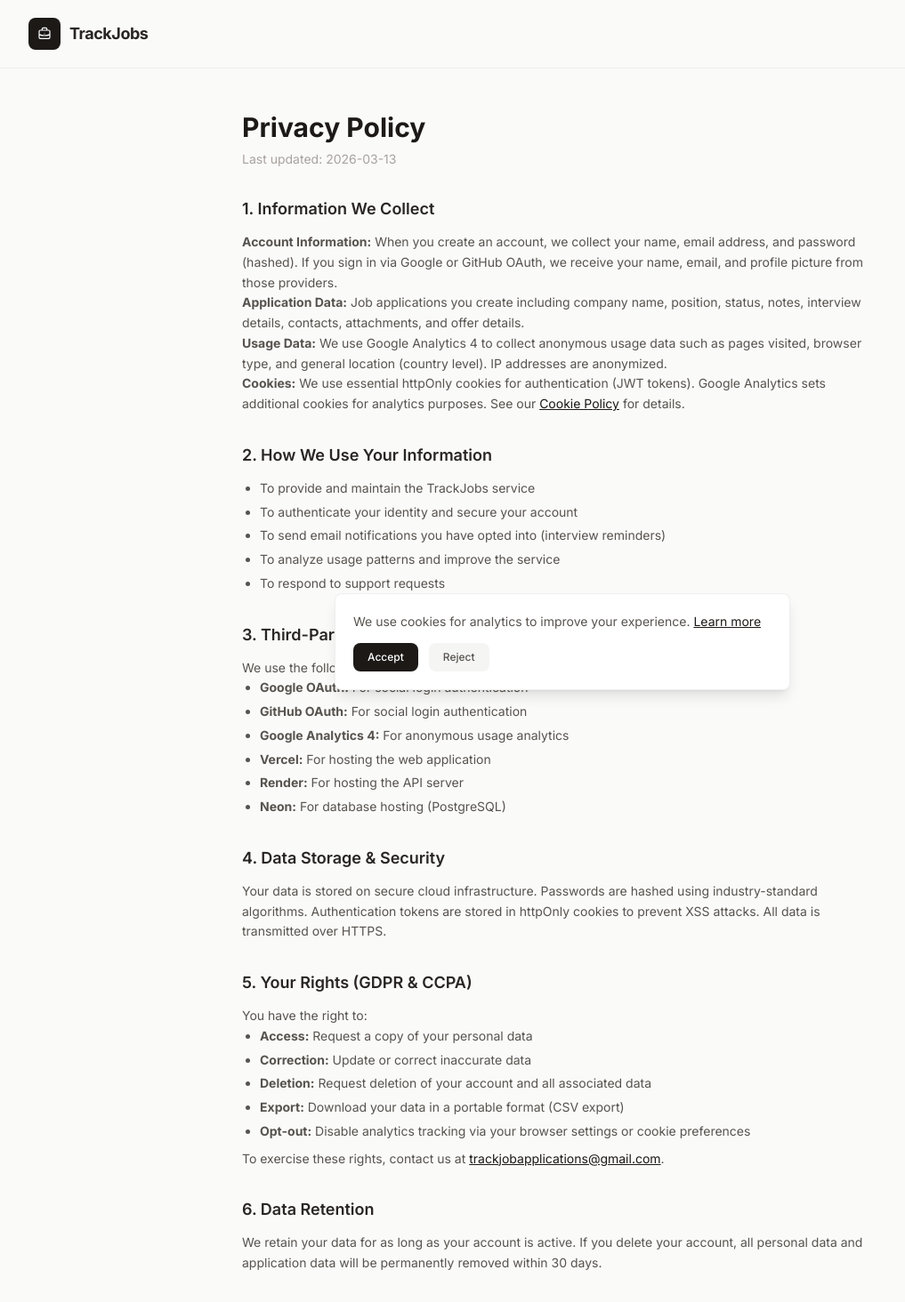
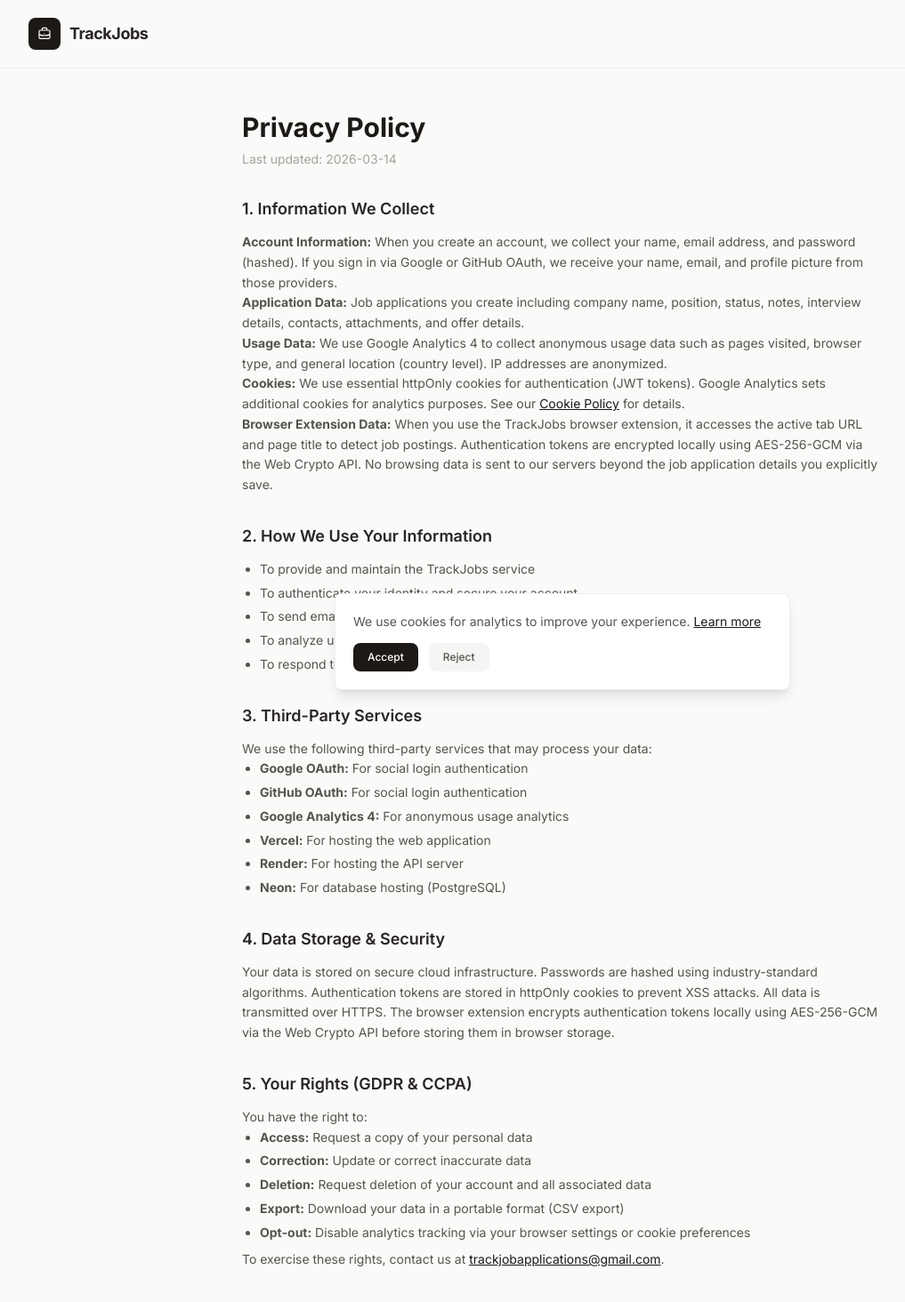
Before and after one commit to yigitcankzl/trackjobapplications, a React (Vite) app in the folder trackjobapplications-frontend/: page /privacy in a window 1280 px wide. Shown: the top 1464 px of the page at 89% size, without its empty margins (8-1025 px from the left). Built offline with nearby package versions, Linux system fonts and the light colour scheme; no server answers.

Commit message:
feat: add browser extension data clauses to privacy policy (EN + TR)

```diff
--- a/trackjobapplications-frontend/src/pages/PrivacyPolicyPage.tsx
+++ b/trackjobapplications-frontend/src/pages/PrivacyPolicyPage.tsx
@@ -22,7 +22,7 @@ export default function PrivacyPolicyPage() {
 
       <main className="max-w-3xl mx-auto px-6 py-12">
         <h1 className="text-3xl font-bold text-stone-900 dark:text-stone-100 mb-2">{t('legal.privacy.title')}</h1>
-        <p className="text-sm text-stone-400 dark:text-stone-500 mb-8">{t('legal.privacy.lastUpdated')}: 2026-03-13</p>
+        <p className="text-sm text-stone-400 dark:text-stone-500 mb-8">{t('legal.privacy.lastUpdated')}: 2026-03-14</p>
 
         <div className="prose prose-stone dark:prose-invert max-w-none space-y-6 text-sm leading-relaxed text-stone-600 dark:text-stone-300">
           {isEN ? (
@@ -33,6 +33,7 @@ export default function PrivacyPolicyPage() {
                 <p><strong>Application Data:</strong> Job applications you create including company name, position, status, notes, interview details, contacts, attachments, and offer details.</p>
                 <p><strong>Usage Data:</strong> We use Google Analytics 4 to collect anonymous usage data such as pages visited, browser type, and general location (country level). IP addresses are anonymized.</p>
                 <p><strong>Cookies:</strong> We use essential httpOnly cookies for authentication (JWT tokens). Google Analytics sets additional cookies for analytics purposes. See our <Link to="/cookies" className="text-stone-900 dark:text-stone-100 underline">Cookie Policy</Link> for details.</p>
+                <p><strong>Browser Extension Data:</strong> When you use the TrackJobs browser extension, it accesses the active tab URL and page title to detect job postings. Authentication tokens are encrypted locally using AES-256-GCM via the Web Crypto API. No browsing data is sent to our servers beyond the job application details you explicitly save.</p>
               </section>
 
               <section>
@@ -61,7 +62,7 @@ export default function PrivacyPolicyPage() {
 
               <section>
                 <h2 className="text-lg font-semibold text-stone-800 dark:text-stone-200 mt-8 mb-3">4. Data Storage & Security</h2>
-                <p>Your data is stored on secure cloud infrastructure. Passwords are hashed using industry-standard algorithms. Authentication tokens are stored in httpOnly cookies to prevent XSS attacks. All data is transmitted over HTTPS.</p>
+                <p>Your data is stored on secure cloud infrastructure. Passwords are hashed using industry-standard algorithms. Authentication tokens are stored in httpOnly cookies to prevent XSS attacks. All data is transmitted over HTTPS. The browser extension encrypts authentication tokens locally using AES-256-GCM via the Web Crypto API before storing them in browser storage.</p>
               </section>
 
               <section>
@@ -105,6 +106,7 @@ export default function PrivacyPolicyPage() {
                 <p><strong>Başvuru Verileri:</strong> Oluşturduğunuz iş başvuruları; şirket adı, pozisyon, durum, notlar, mülakat detayları, kişiler, ekler ve teklif detayları dahil.</p>
                 <p><strong>Kullanım Verileri:</strong> Ziyaret edilen sayfalar, tarayıcı türü ve genel konum (ülke düzeyi) gibi anonim kullanım verilerini toplamak için Google Analytics 4 kullanırız. IP adresleri anonimleştirilir.</p>
                 <p><strong>Çerezler:</strong> Kimlik doğrulama için temel httpOnly çerezler (JWT token) kullanırız. Google Analytics, analiz amaçlı ek çerezler ayarlar. Detaylar için <Link to="/cookies" className="text-stone-900 dark:text-stone-100 underline">Çerez Politikamıza</Link> bakınız.</p>
+                <p><strong>Tarayıcı Eklentisi Verileri:</strong> TrackJobs tarayıcı eklentisini kullandığınızda, iş ilanlarını tespit etmek için aktif sekmenin URL'sine ve sayfa başlığına erişir. Kimlik doğrulama tokenları Web Crypto API aracılığıyla AES-256-GCM kullanılarak yerel olarak şifrelenir. Açıkça kaydettiğiniz iş başvuru bilgileri dışında hiçbir tarama verisi sunucularımıza gönderilmez.</p>
               </section>
 
               <section>
@@ -133,7 +135,7 @@ export default function PrivacyPolicyPage() {
 
               <section>
                 <h2 className="text-lg font-semibold text-stone-800 dark:text-stone-200 mt-8 mb-3">4. Veri Depolama ve Güvenlik</h2>
-                <p>Verileriniz güvenli bulut altyapısında saklanır. Şifreler endüstri standardı algoritmalarla hashlenir. Kimlik doğrulama tokenları XSS saldırılarını önlemek için httpOnly çerezlerde saklanır. Tüm veriler HTTPS üzerinden iletilir.</p>
+                <p>Verileriniz güvenli bulut altyapısında saklanır. Şifreler endüstri standardı algoritmalarla hashlenir. Kimlik doğrulama tokenları XSS saldırılarını önlemek için httpOnly çerezlerde saklanır. Tüm veriler HTTPS üzerinden iletilir. Tarayıcı eklentisi, kimlik doğrulama tokenlarını tarayıcı deposunda saklamadan önce Web Crypto API aracılığıyla AES-256-GCM ile yerel olarak şifreler.</p>
               </section>
 
               <section>
```
